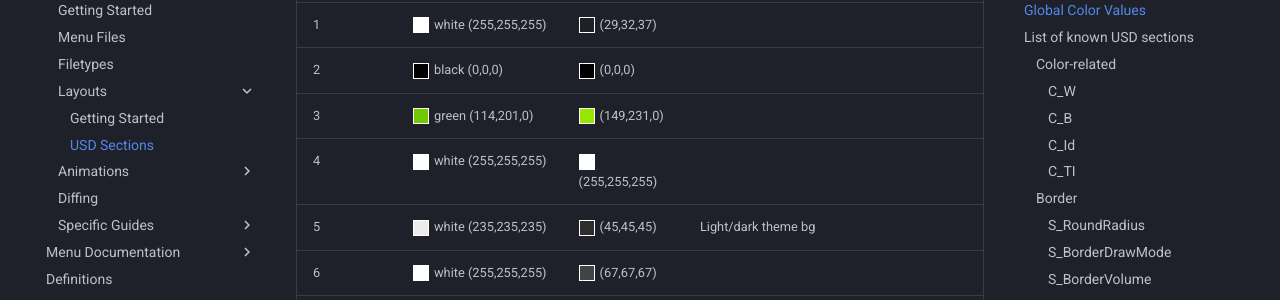
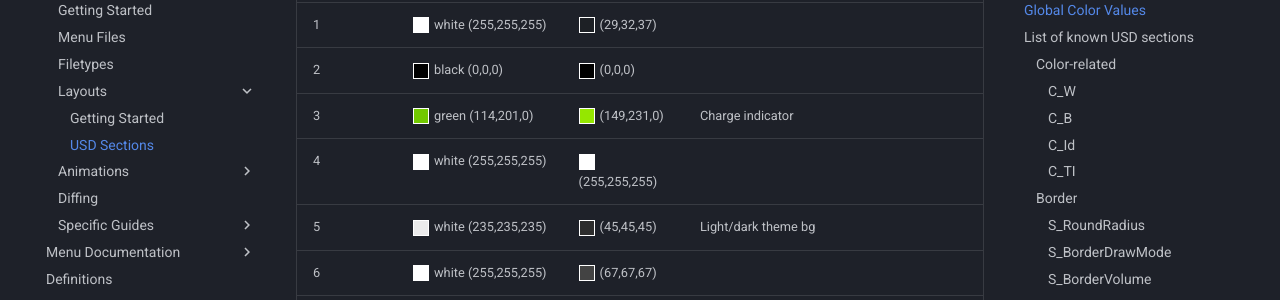
Before and after one commit to ThemezerNX/LayoutDocs, an MkDocs documentation site: the page built from docs/guide/layouts/usd-sections.md, in a window 1280 px wide and 900 px high, scrolled down 1776 px. Shown: the part 152-452 px from the top of the window. Built offline with MkDocs 1.6.1 and Material for MkDocs 9.7.7, drawn with Linux system fonts in a browser that asks for light colours.

Commit message:
Update usd-sections.md

```diff
--- a/docs/guide/layouts/usd-sections.md
+++ b/docs/guide/layouts/usd-sections.md
@@ -82,7 +82,7 @@ The system has special values that can be used throughout the system. These colo
 | 0     | -                             | -             | default (off)                                                                           |
 | 1     | white (255,255,255)           | (29,32,37)    |                                                                                         |
 | 2     | black (0,0,0)                 | (0,0,0)       |                                                                                         |
-| 3     | green (114,201,0)             | (149,231,0)   |                                                                                         |
+| 3     | green (114,201,0)             | (149,231,0)   | Charge indicator                                                                        |
 | 4     | white (255,255,255)           | (255,255,255) |                                                                                         |
 | 5     | white (235,235,235)           | (45,45,45)    | Light/dark theme bg                                                                     |
 | 6     | white (255,255,255)           | (67,67,67)    |                                                                                         |
```
